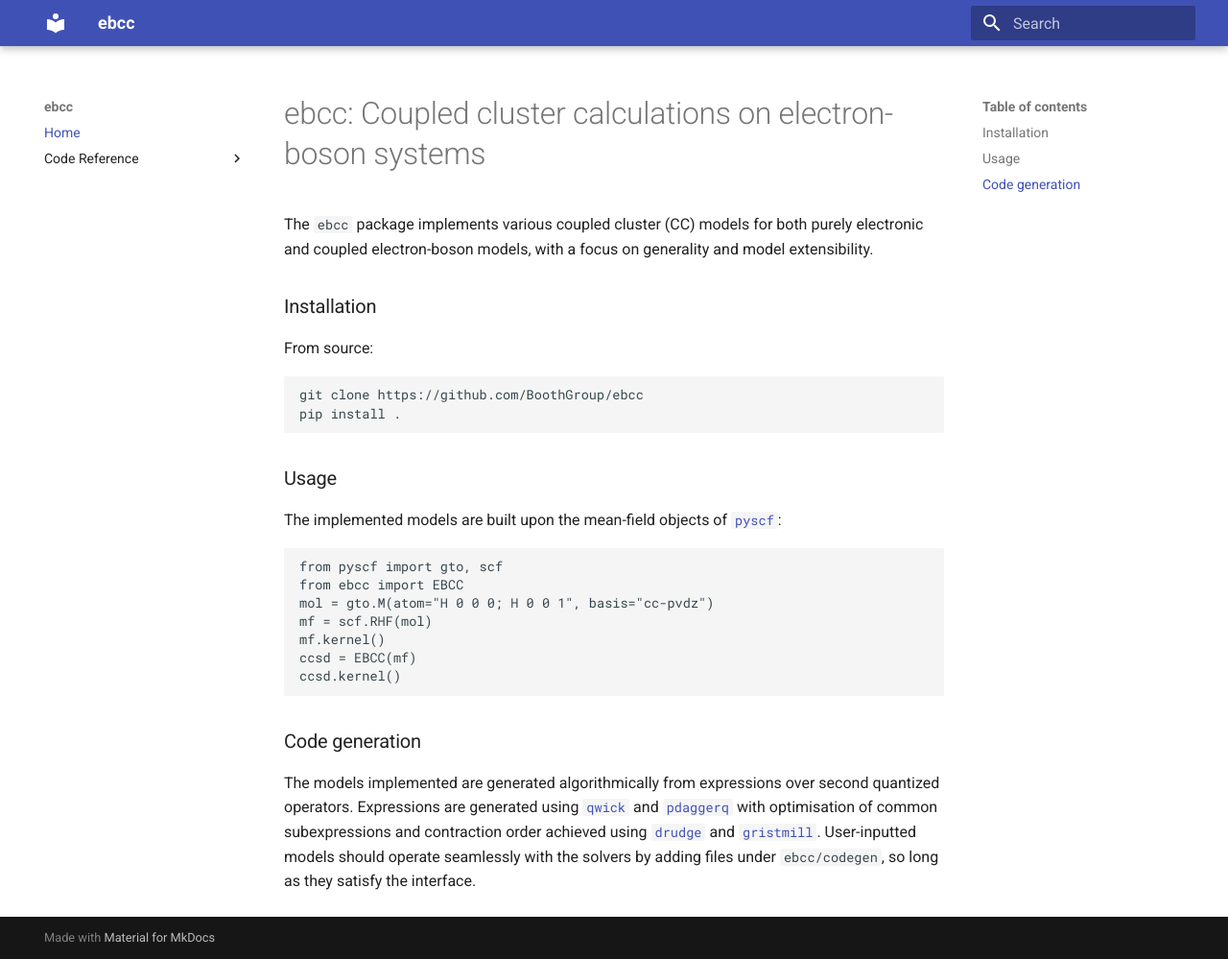
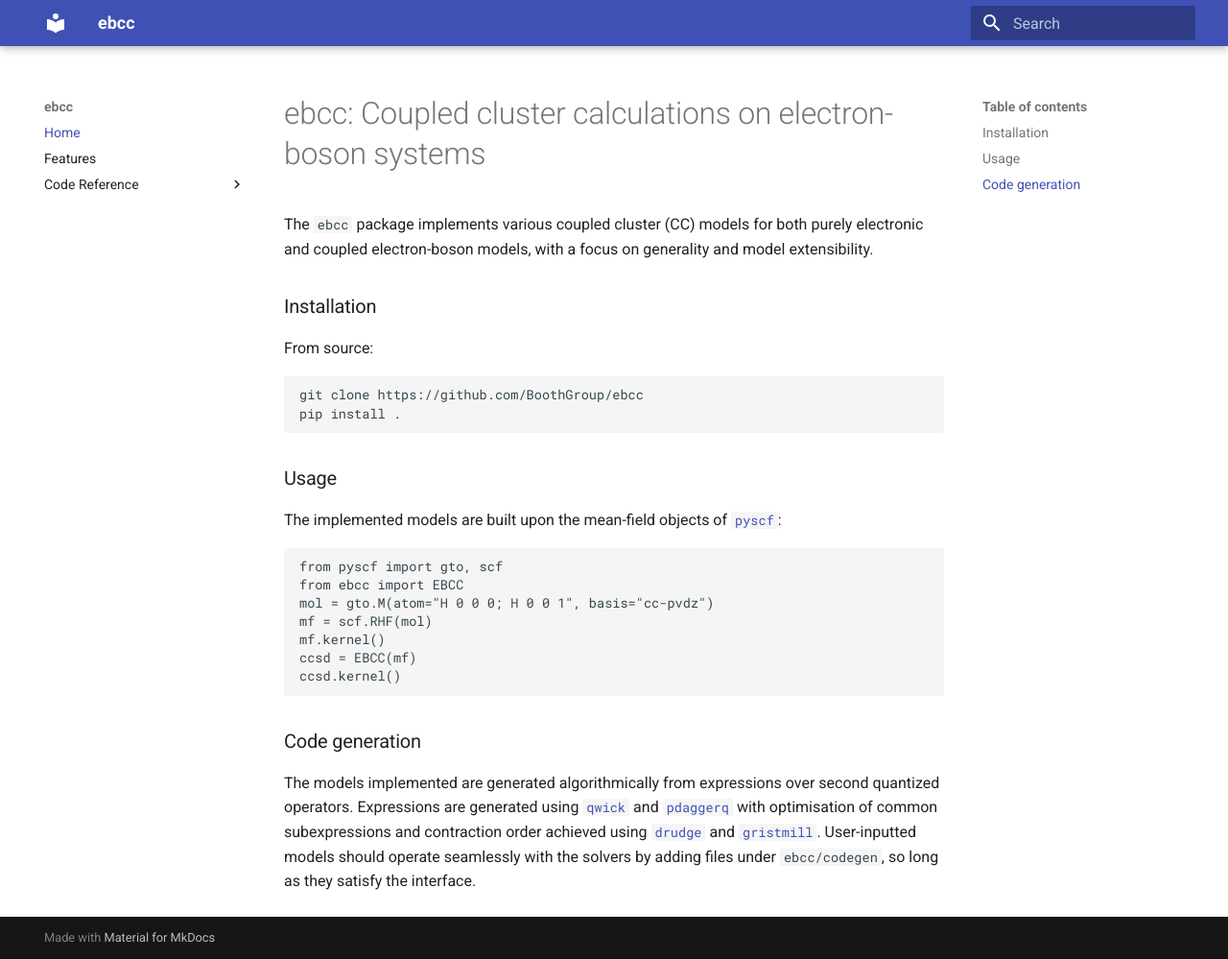
Before and after one commit to BoothGroup/ebcc, an MkDocs documentation site: the page built from docs/index.md, in a window 1280 px wide and 999 px high. Shown: the whole window at 96% size. Built offline with MkDocs 1.6.1 and Material for MkDocs 9.7.7, drawn with Linux system fonts in a browser that asks for light colours.

Commit message:
Adds features to docs

```diff
--- a/mkdocs.yaml
+++ b/mkdocs.yaml
@@ -30,6 +30,7 @@
 
 nav:
 - Home: "index.md"
+- Features: "features.md"
 - Code Reference:
   - rebcc: reference/rebcc.md
   - uebcc: reference/uebcc.md
```
Also changed, not shown: docs/features.md (added, +3 -0 lines).
